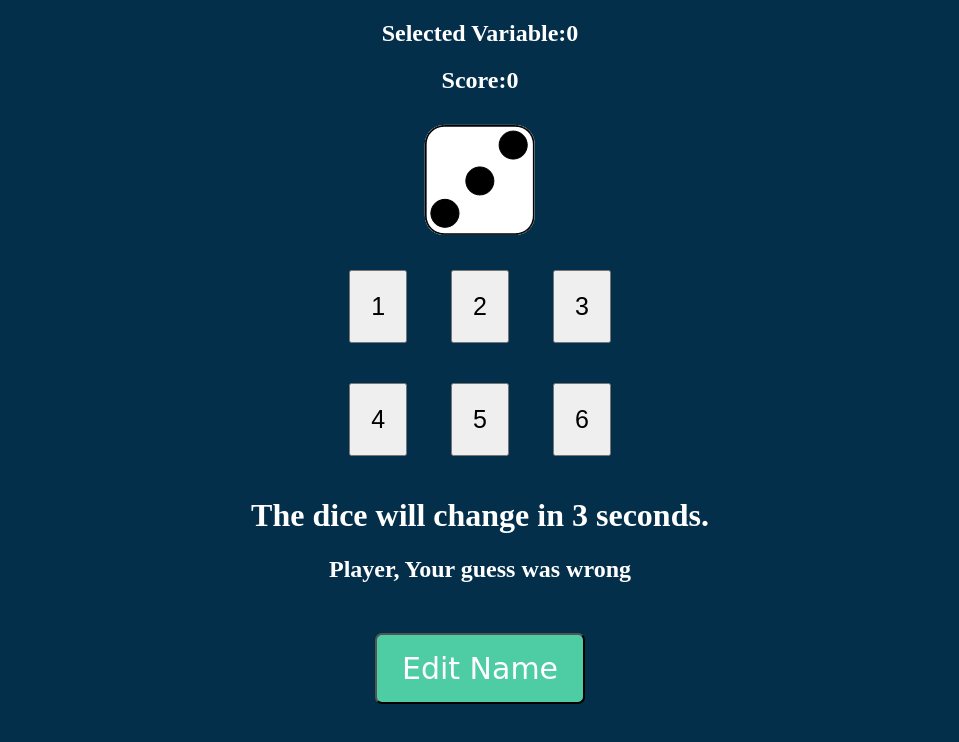
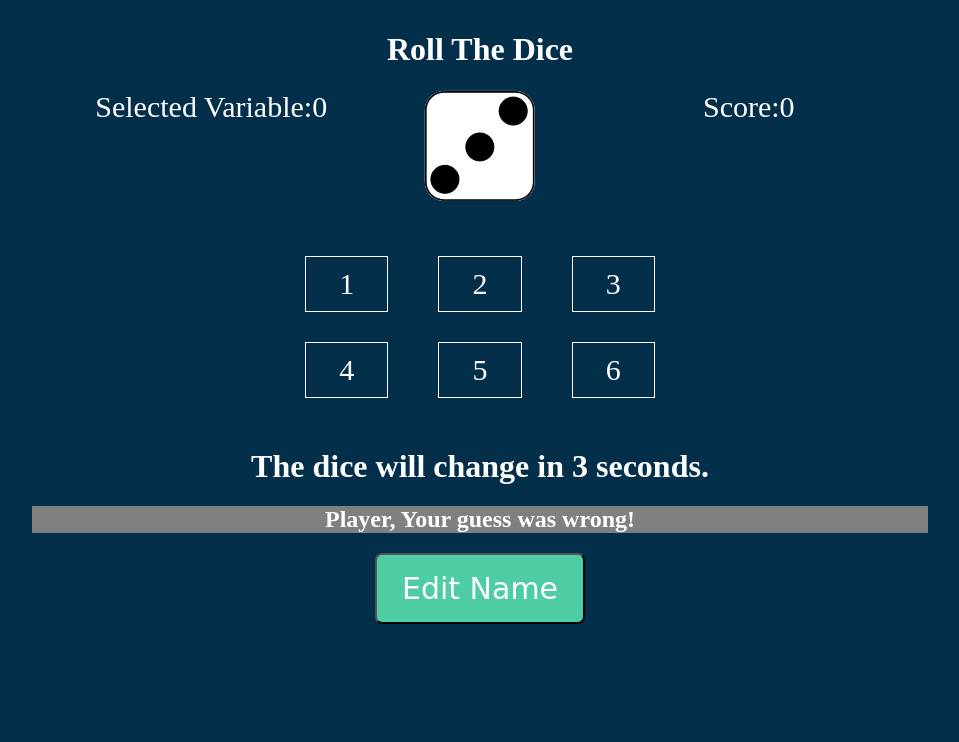
Before and after one commit to mustafaraza751137/mustafaraza751137.github.io, a plain HTML site: page Dice-Game/index.html in a window 1280 px wide. Shown: the whole page, without its empty margins (160-1119 px from the left). Drawn offline with nearby package versions, Linux system fonts and the light colour scheme.

Commit message:
complete

```diff
--- a/Dice-Game/index.html
+++ b/Dice-Game/index.html
@@ -9,40 +9,49 @@
 
     <script src="https://ajax.googleapis.com/ajax/libs/jquery/3.5.1/jquery.min.js"></script>
 
-
-    <title>Document</title>
+    <title>Dice Game</title>
 </head>
 <body>
-    <div class="container">
+    <main class="container">
+        <div>
+            <h1>Roll The Dice</h1>
+        </div>
 
-        <h2 class="variable">Selected Variable:<span>0</span></h2>
-        <h2 class="score">Score:<span>0</span></h2>
+        <div class="dice-score-container">
+            <div class="variable">
+                Selected Variable:<span>0</span>
+            </div>
+            <div class="dice">
+                <img class="img1" src="images/dice6.png">
+            </div>
+            <div class="score">
+                Score:<span>0</span>
+            </div>
+        </div>
 
-        <div class="dice">
-            <!-- <p class="Player">Player</p> -->
-            <img class="img1" src="images/dice6.png">
+        <div class="input-box">
+            <div class="input" onclick="get(this)">1</div>
+            <div class="input" onclick="get(this)">2</div>
+            <div class="input" onclick="get(this)">3</div>
+            <div class="input" onclick="get(this)">4</div>
+            <div class="input" onclick="get(this)">5</div>
+            <div class="input" onclick="get(this)">6</div>
         </div>
 
         <div>
-            <input class="input" type="button" value="1" onclick="get(this)"/>
-            <input class="input" type="button" value="2" onclick="get(this)"/>
-            <input class="input" type="button" value="3" onclick="get(this)"/><br/>
-            <input class="input" type="button" value="4" onclick="get(this)"/>
-            <input class="input" type="button" value="5" onclick="get(this)"/>
-            <input class="input" type="button" value="6" onclick="get(this)"/>
+            <h1 id="counter"></h1>
         </div>
 
-        <h1 id="counter"></h1>
-    </div>
+        <div>
+            <h2 class="result"></h2>
+        </div>
 
-    <h2 class="result"></h2>
-
-    <div class="container bottom">
-        <button type="button" class="butn"
-            onClick="editName()">
-            Edit Name
-        </button>
-    </div>
+        <div>
+            <button type="button" class="butn" onClick="editName()">
+                Edit Name
+            </button>
+        </div>
+    </main>
 
     <script src="script.js"></script>
 </body>
--- a/Dice-Game/script.js
+++ b/Dice-Game/script.js
@@ -2,7 +2,7 @@ var seconds = 4;
 var el = document.getElementById('counter');
 var counter = setInterval(function(){
     seconds -= 1;
-    el.innerText = "The game will start in a few seconds ";
+    el.innerText = "Loading! Game will start in a few second!";
     if(seconds == 0){
         clearInterval(counter);
     }
@@ -10,26 +10,21 @@ var counter = setInterval(function(){
 
 // Player name
 var player = "Player";
-var score = parseInt(document.querySelector(".score span").innerHTML);
-
-// Function to change the player name
-function editName() {
-    player = prompt("Change Player name");
-    document.querySelector("p.Player").innerHTML = player;
-}
+var score = parseInt(document.querySelector(".score span").innerText);
 
 var value=0;
 var btn=document.querySelector(".input");
 
+// Function to get input
 function get(p){
     $(".input").removeClass("active");
     window.btn=p;
-    window.value=btn.value;
-    document.querySelector(".variable span").innerHTML=value;
+    window.value=btn.innerText;
+    document.querySelector(".variable span").innerText=value;
     btn.className="input active";
 }
 
-// Function to roll the dice
+// Function to roll the dice and match with input
 setInterval(function(){
     setTimeout(function () {
         var randomNumber = Math.floor(Math.random() * 6) + 1;
@@ -38,20 +33,21 @@ setInterval(function(){
             "images/dice" + randomNumber + ".png");
 
         if (randomNumber == value) {
-            document.querySelector(".result").innerHTML = (player + ", Your guess was right!");
+            document.querySelector(".result").innerText = (player + ", Your guess was right!");
             score+=10;
-            document.querySelector(".score span").innerHTML=score;
+            document.querySelector(".score span").innerText=score;
         }
 
         else {
-            document.querySelector(".result").innerHTML
-                            = (player + ", Your guess was wrong");
+            document.querySelector(".result").innerText
+                            = (player + ", Your guess was wrong!");
         }
         value=0;
         btn.className="input";
     }, 1000);
 },4000);
 
+// Fuction for timer
 setInterval(function(){
     var seconds = 4;
     var el = document.getElementById('counter');
@@ -63,3 +59,8 @@ setInterval(function(){
         }
     }, 1000);
 },4000);
+
+// Function to change the player name
+function editName() {
+    player = prompt("Change Player name");
+}
--- a/Dice-Game/style.css
+++ b/Dice-Game/style.css
@@ -1,35 +1,60 @@
-body{
-    color: white;
-}
-.container {
-    margin: auto;
-    text-align: center;
-}
-
-.dice {
-    text-align: center;
-    display: inline-block;
-    margin: 10px;
-}
-
 body {
     background-color: #042f4b;
     margin: 0;
     text-align: center;
+    color: white;
 }
 
-p {
-    font-size: 2rem;
-    color: #4ecca3;
-    font-family: "Indie Flower", cursive;
+.container {
+    margin: auto;
+    text-align: center;
+    width: 70%;
+    padding: 10px 0;
 }
 
-img {
+.dice-score-container{
+    display: flex;
     width: 100%;
 }
 
-.bottom {
-    padding-top: 30px;
+.variable{
+    width: 40%;
+    font-size: 30px;
+}
+.dice{
+    width: 20%;
+}
+.score{
+    width: 40%;
+    font-size: 30px;
+}
+
+.input-box{
+    box-sizing: border-box;
+    margin: 50px auto;
+    width: 350px;
+    display: grid;
+    grid-column-gap: 50px;
+    grid-row-gap: 30px;
+    grid-template-columns: auto auto auto;
+}
+
+.input{
+    border: 1px solid white;
+    padding: 10px;
+    font-size: 30px;
+}
+
+.active{
+    background-color: #4ecca3;
+}
+
+.input:hover{
+    cursor: pointer;
+}
+
+.result{
+    background-color: grey;
 }
 
 .butn {
@@ -47,12 +72,24 @@ img {
     text-decoration: none;
 }
 
-.input{
-    padding: 20px;
-    font-size: 25px;
-    margin: 20px;
+@media screen and (max-width: 400px) {
+    .container{
+        width: 90%;
+    }
+    .dice-score-container{
+        flex-direction: column;
+    }
+    .variable{
+        width: 100%;
+    }
+    .dice{
+        width: 100%;
+        margin: 10px 0;
+    }
+    .score{
+        width: 100%;
+    }
+    .input-box{
+        width: 100%;
+    }
 }
-
-.active{
-    background-color: #4ecca3;
-}
```
